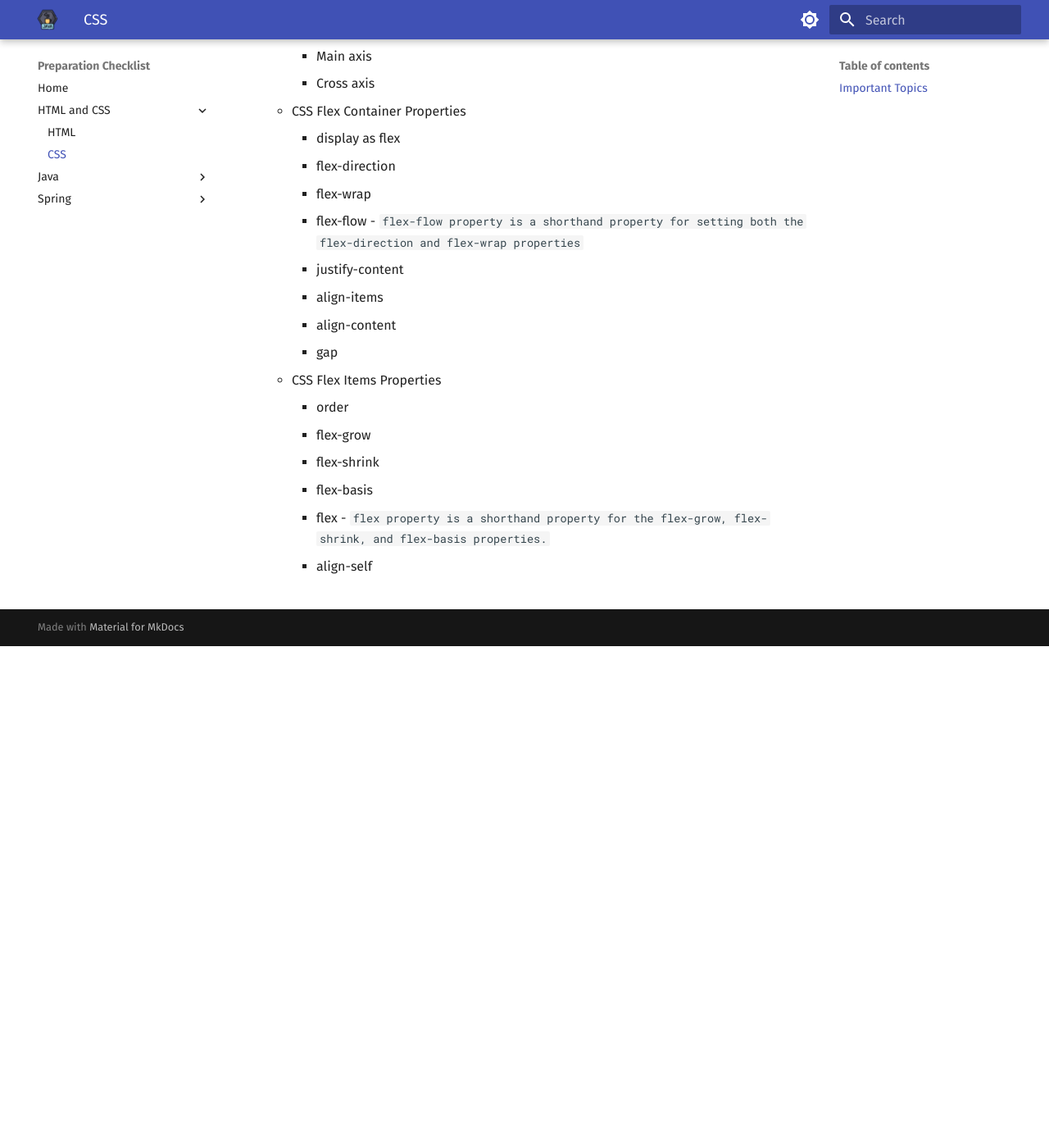
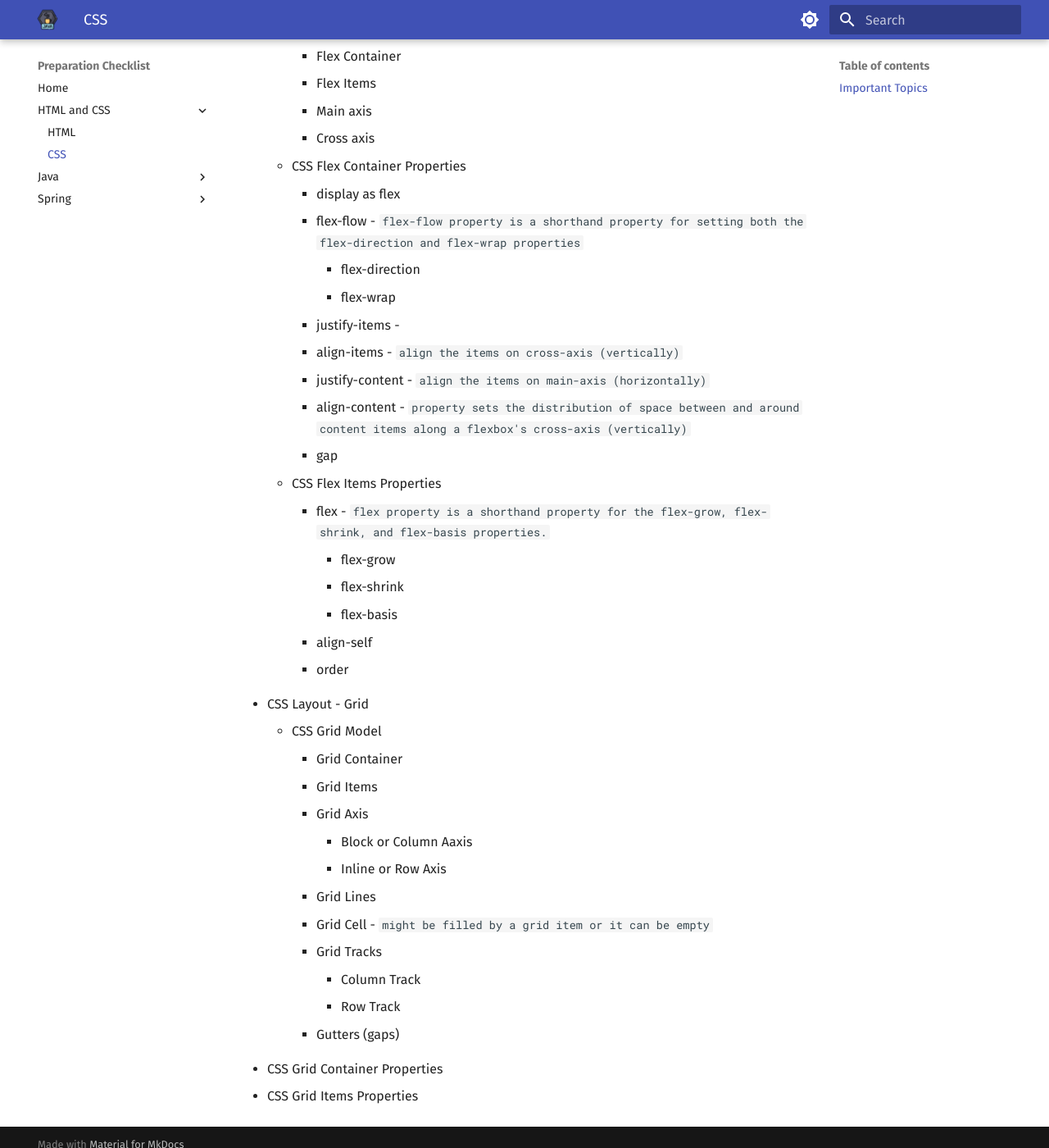
Before and after one commit to shivajideotale/preparation-checklist, an MkDocs documentation site: the page built from docs/html-css/css.md, in a window 1280 px wide and 1400 px high, scrolled down 2501 px. Shown: the whole window at 82% size. Built offline with MkDocs 1.6.1 and Material for MkDocs 9.7.7, drawn with Linux system fonts in a browser that asks for light colours; before the commit the page ends 3289 px from its top, so only the background shows below that.

Commit message:
First Commit

```diff
--- a/docs/html-css/css.md
+++ b/docs/html-css/css.md
@@ -83,21 +83,41 @@
 
 - CSS Layout - Flexbox
     - CSS Flex Model
+        - Flex Container
+        - Flex Items
         - Main axis
         - Cross axis
     - CSS Flex Container Properties
         - display as flex
-        - flex-direction
-        - flex-wrap
         - flex-flow - `flex-flow property is a shorthand property for setting both the flex-direction and flex-wrap properties`
-        - justify-content
-        - align-items
-        - align-content
+            - flex-direction
+            - flex-wrap
+        - justify-items -
+        - align-items - `align the items on cross-axis (vertically)`
+        - justify-content - `align the items on main-axis (horizontally)`
+        - align-content - `property sets the distribution of space between and around content items along a flexbox's cross-axis (vertically)`
         - gap
     - CSS Flex Items Properties
+        - flex - `flex property is a shorthand property for the flex-grow, flex-shrink, and flex-basis properties.`
+            - flex-grow
+            - flex-shrink
+            - flex-basis
+        - align-self
         - order
-        - flex-grow
-        - flex-shrink
-        - flex-basis
-        - flex - `flex property is a shorthand property for the flex-grow, flex-shrink, and flex-basis properties.`
-        - align-self
+
+- CSS Layout - Grid
+    - CSS Grid Model
+        - Grid Container
+        - Grid Items
+        - Grid Axis
+            - Block or Column Aaxis
+            - Inline or Row Axis
+        - Grid Lines
+        - Grid Cell - `might be filled by a grid item or it can be empty`
+        - Grid Tracks
+            - Column Track
+            - Row Track
+        - Gutters (gaps)
+
+   - CSS Grid Container Properties
+   - CSS Grid Items Properties
--- a/docs/stylesheet/style.css
+++ b/docs/stylesheet/style.css
@@ -1,5 +1,5 @@
 .md-typeset ul {
-	list-style-type: disc ;
+	list-style-type: disc;
 }
 
 .md-typeset ul ul {
```
